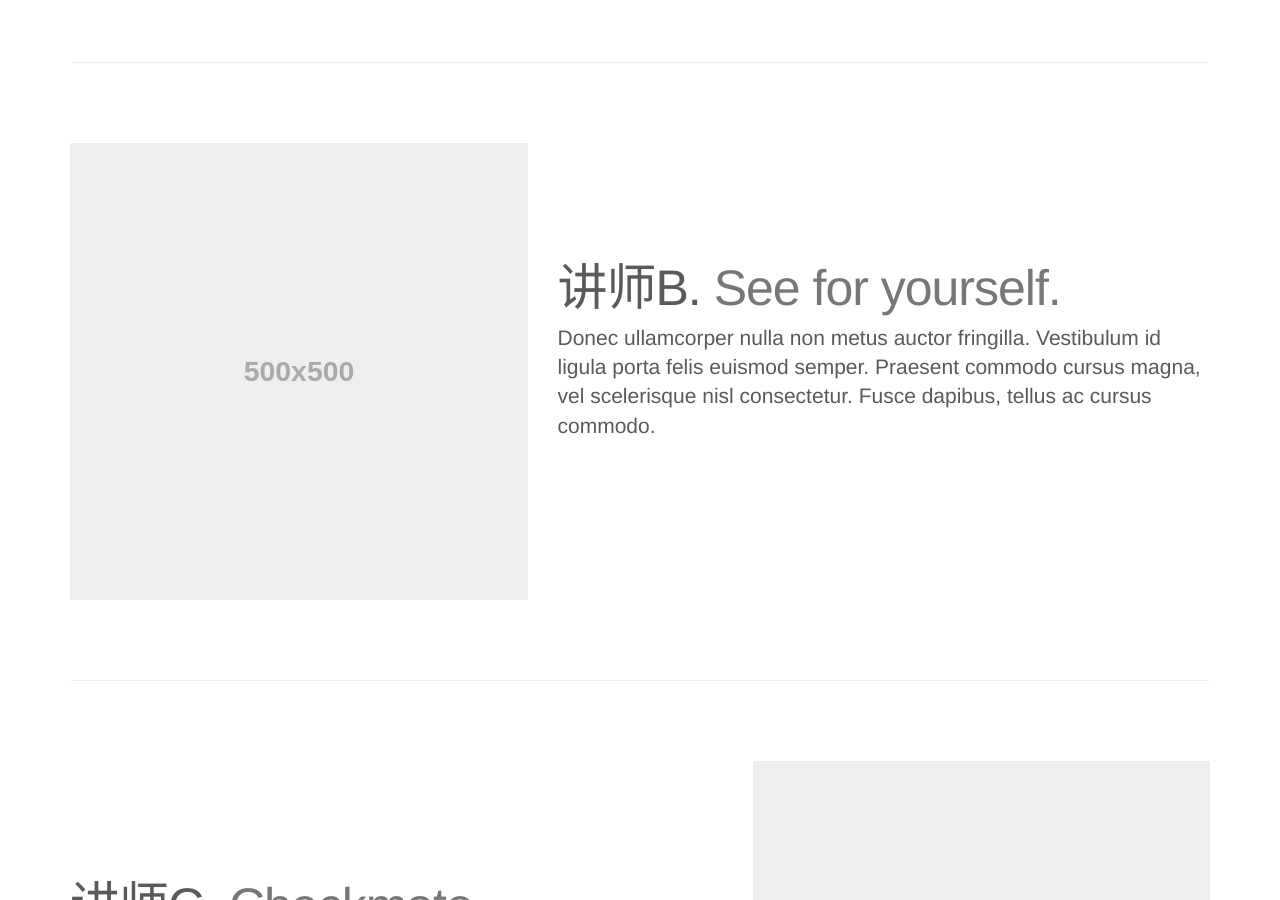
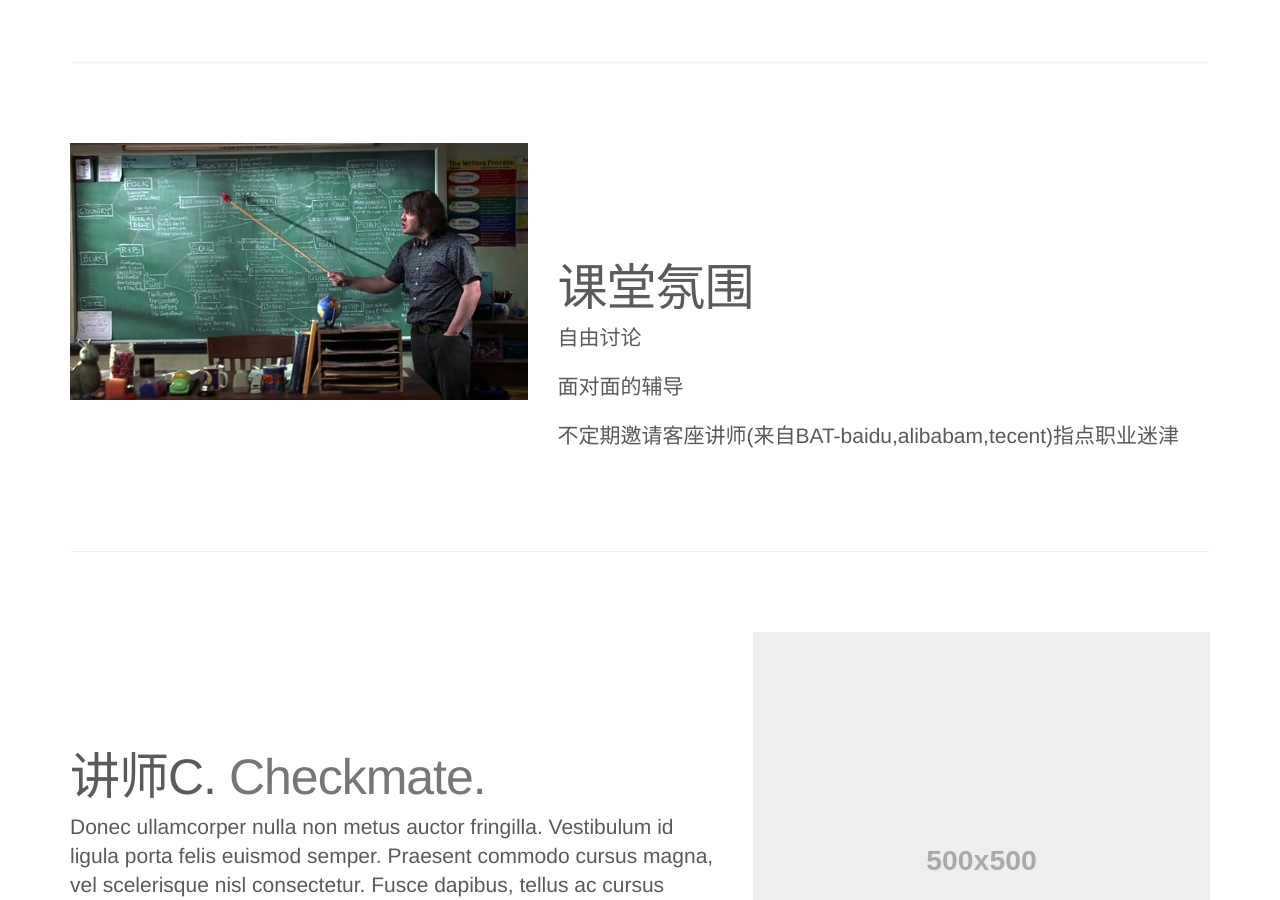
Before and after one commit to guming/myblog, a Jekyll site: the page index.html, which Jekyll copies as it is, in a window 1280 px wide and 900 px high, scrolled down 1621 px. Built offline with Jekyll 4.4.1, drawn with Linux system fonts in a browser that asks for light colours; nearby versions of some CDN libraries; some of the changed text lies outside the part shown.

Commit message:
add new pages

```diff
--- a/index.html
+++ b/index.html
@@ -164,7 +164,7 @@
           <p class="lead">面试指导——周末课堂将辅导学员熟悉整个应聘过程，包括个人简历制作和面试表现。课程内容涵盖面试模拟练习、面试措辞和简历制作等等。</p>
         </div>
         <div class="col-md-5">
-          <img class="featurette-image img-responsive" src="assets/images/b1.png" alt="Generic placeholder image">
+          <img class="img-thumbnail" src="assets/images/b1.png" alt="Generic placeholder image">
         </div>
       </div>
 
@@ -172,11 +172,13 @@
 
       <div class="row featurette">
         <div class="col-md-5">
-          <img class="featurette-image img-responsive" data-src="holder.js/500x500/auto" alt="Generic placeholder image">
+          <img class="featurette-image img-responsive" src="assets/images/b2.jpg" alt="Generic placeholder image">
         </div>
         <div class="col-md-7">
-          <h2 class="featurette-heading">讲师B. <span class="text-muted">See for yourself.</span></h2>
-          <p class="lead">Donec ullamcorper nulla non metus auctor fringilla. Vestibulum id ligula porta felis euismod semper. Praesent commodo cursus magna, vel scelerisque nisl consectetur. Fusce dapibus, tellus ac cursus commodo.</p>
+          <h2 class="featurette-heading">课堂氛围 <span class="text-muted"></span></h2>
+          <p class="lead">自由讨论 </p>
+          <p class="lead">面对面的辅导</p>
+          <p class="lead">不定期邀请客座讲师(来自BAT-baidu,alibabam,tecent)指点职业迷津</p>
         </div>
       </div>
 
```
Also changed, not shown: assets/images/b2.jpg (added).
